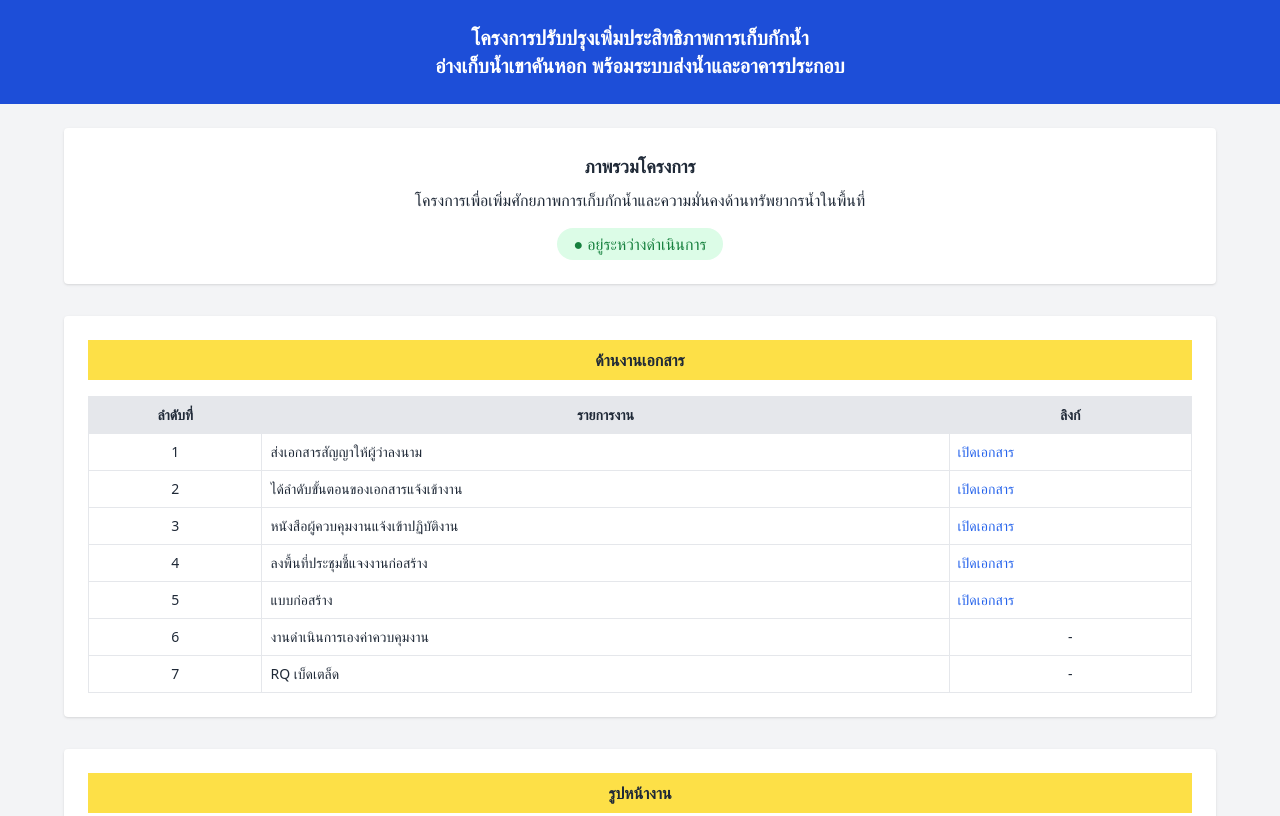
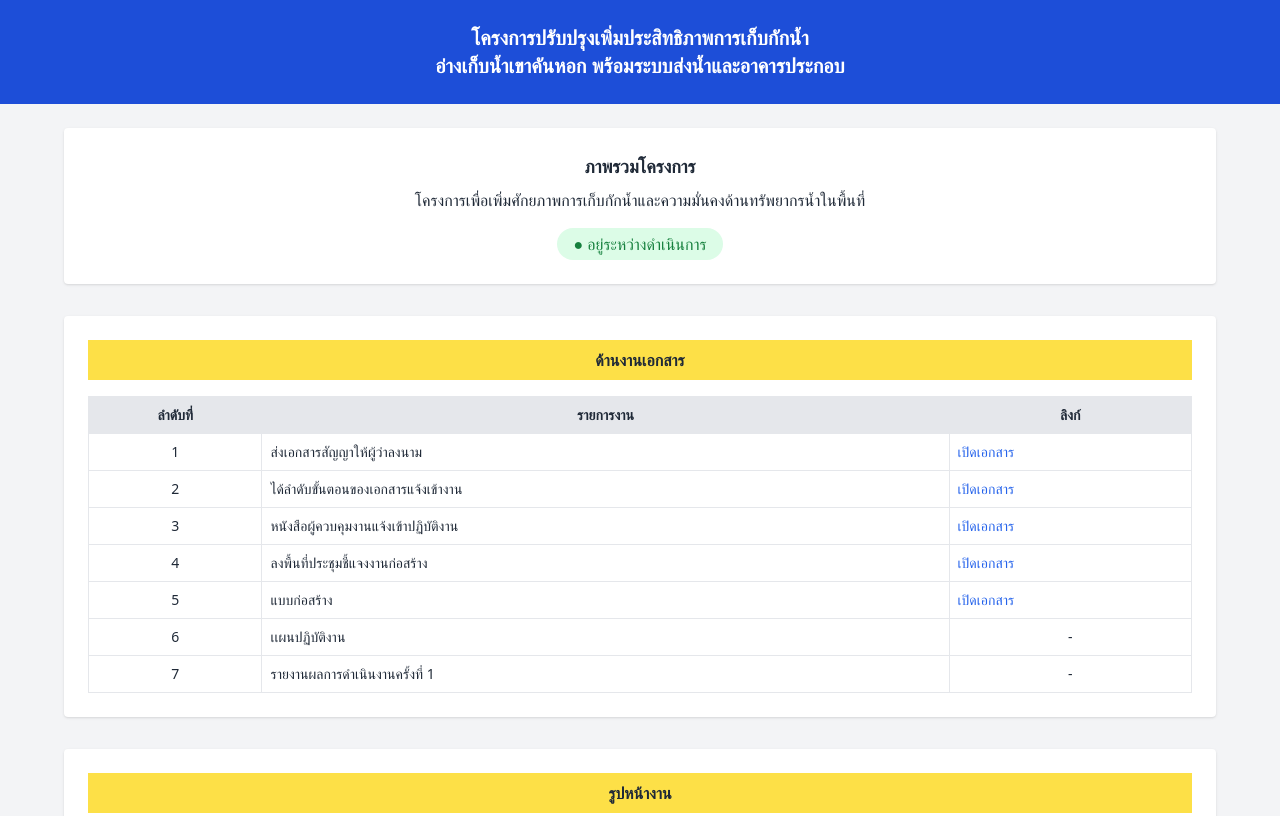
Before and after one commit to yotinth-dev/khaokanhok-water-project, a plain HTML site: page index.html in a window 1280 px wide. Shown: the top 816 px of the page. Drawn offline with nearby package versions, Linux system fonts and the light colour scheme.

Commit message:
Update index.html

```diff
--- a/index.html
+++ b/index.html
@@ -79,12 +79,12 @@
       </tr>
       <tr>
         <td class="border p-2 text-center">6</td>
-        <td class="border p-2">งานดำเนินการเองค่าควบคุมงาน</td>
+        <td class="border p-2">เเผนปฏิบัติงาน</td>
         <td class="border p-2 text-center">-</td>
       </tr>
       <tr>
         <td class="border p-2 text-center">7</td>
-        <td class="border p-2">RQ เบ็ดเตล็ด</td>
+        <td class="border p-2">รายงานผลการดำเนินงานครั้งที่ 1</td>
         <td class="border p-2 text-center">-</td>
       </tr>
     </tbody>
```
